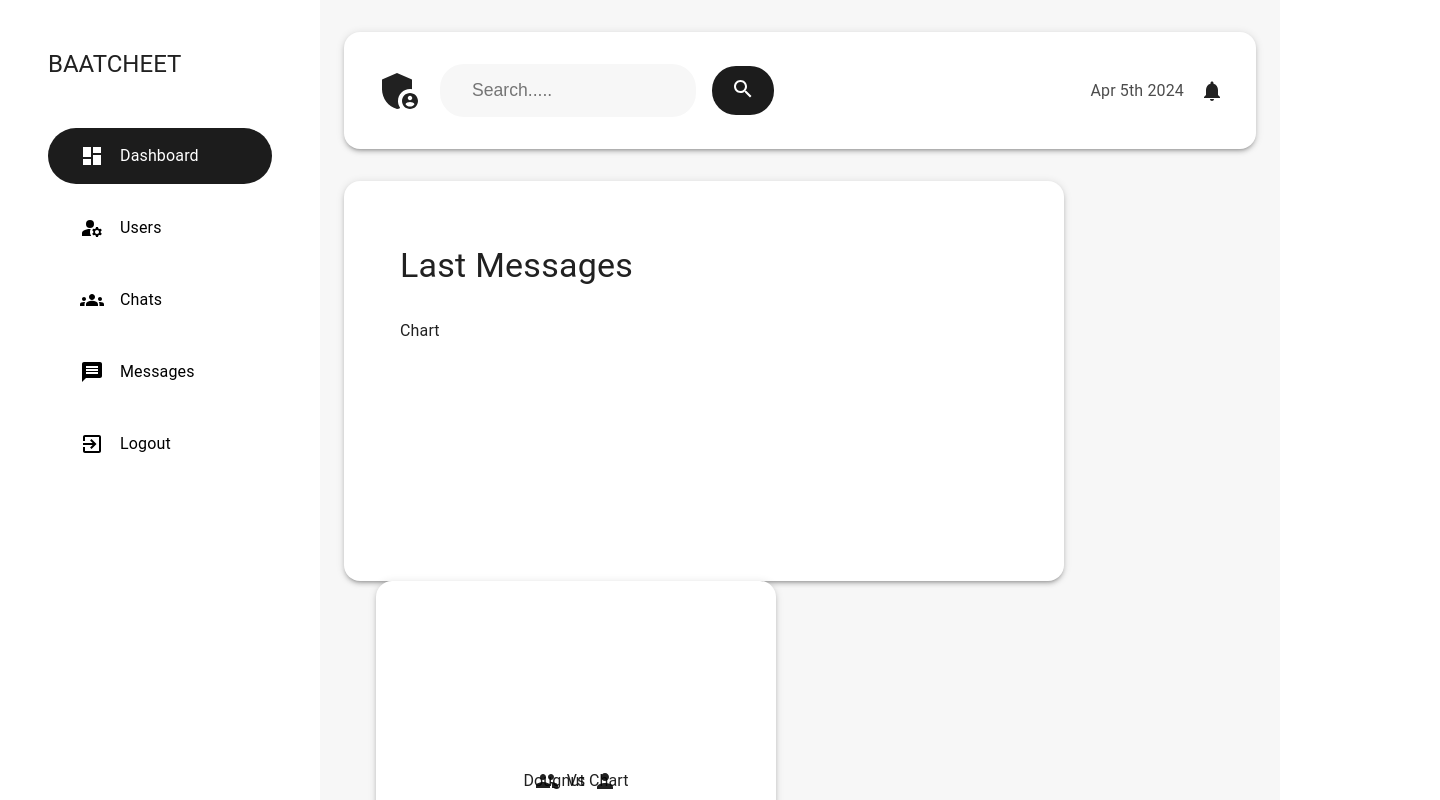
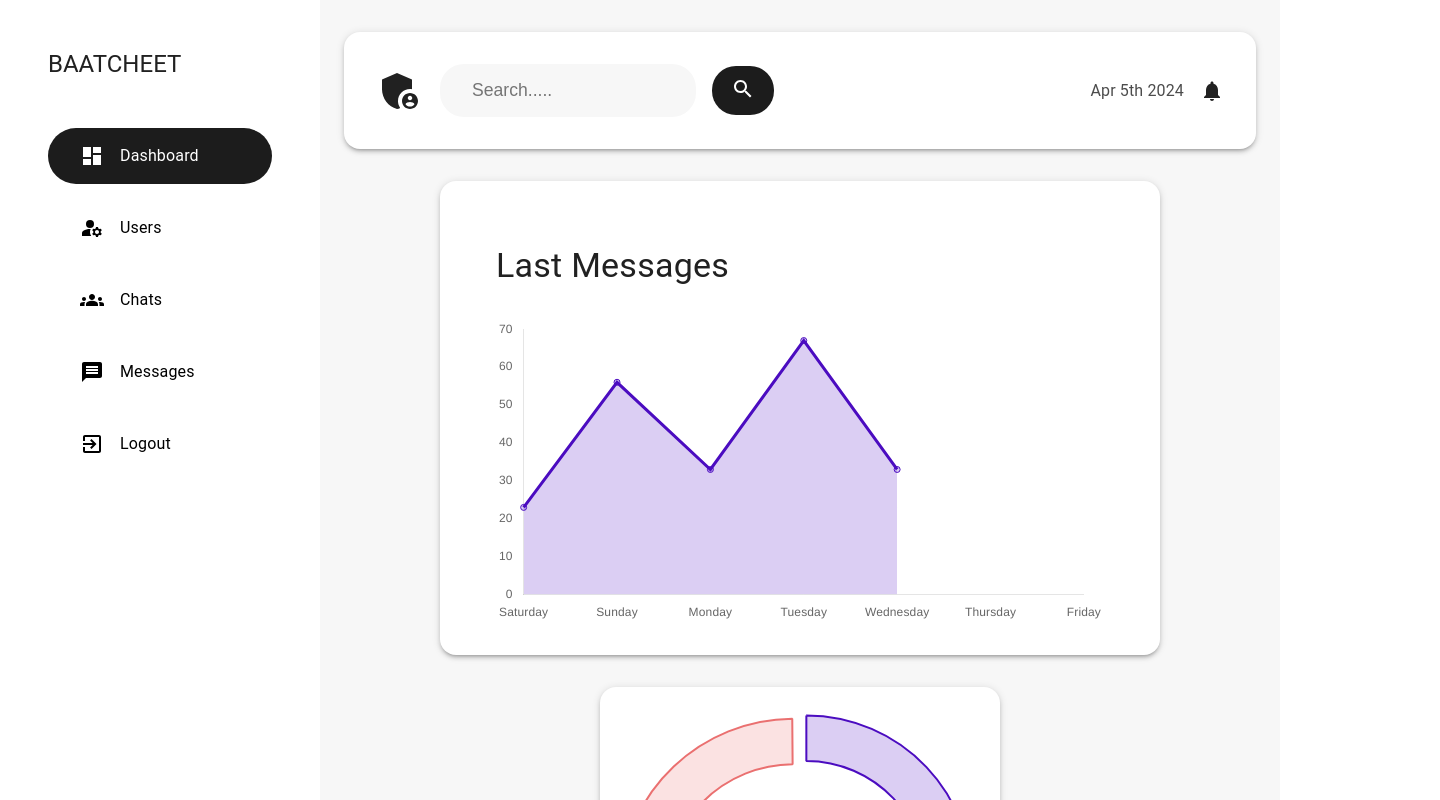
Before and after one commit to riteshK8055/Understanding_React, a React (Vite) app in the folder BaatCheet/client/: page /admin/dashboard in a window 1280 px wide. Shown: the top 800 px of the page, 1440 px wide, since content can reach past the window. Built offline with nearby package versions, Linux system fonts and the light colour scheme.

Commit message:
dashboard along with chart complete

```diff
--- /dev/null
+++ b/BaatCheet/client/src/components/specific/Chart.jsx
@@ -0,0 +1,121 @@
+import React from 'react';
+import {Line , Doughnut} from "react-chartjs-2";
+import {Chart as ChartJS , Tooltip, CategoryScale , Filler , LinearScale , PointElement , LineElement , ArcElement , Legend} from "chart.js";
+import { orange, orangeLight, purple, purpleLight } from '../../constants/color';
+import { getLast7Days } from '../../lib/features';
+
+
+ChartJS.register(
+    CategoryScale,
+    Tooltip,
+    Filler,
+    LinearScale ,
+    PointElement ,
+    LineElement ,
+    ArcElement ,
+    Legend,
+);
+
+const labels = getLast7Days();
+
+const LineChartOptions = {
+
+    responsive : true,
+    plugins : {
+
+        legend : {
+
+            display : false,
+        },
+
+        title : {
+
+            display : false,
+        },
+    },
+
+
+    scales : {
+
+        x : {
+
+           grid : {
+
+            display : false,
+           }
+        },
+
+        y : {
+
+            beginAtZero : true,
+            grid : {
+
+                display : false,
+            }
+
+        },
+    },
+};
+
+const LineChart = ({value = []}) => {
+
+    const data = {
+
+        labels,
+        datasets : [{
+
+            data : value,
+            label : "Revenue",
+            fill : true,
+            backgroundColor : purpleLight,
+            borderColor : purple,
+        },
+
+    ],
+    };
+
+  return (
+    <Line data ={data} options={LineChartOptions} />
+  )
+};
+
+
+const DoughnutChartOptions = {
+
+    responsive : true,
+    plugins : {
+
+        legend : {
+
+            display : false,
+        },
+    },
+
+    cutout : 120,
+};
+
+
+const DoughnutChart = ({value = [] , labels = []}) => {
+
+    const data = {
+
+        labels,
+        datasets : [{
+
+            data : value,
+            backgroundColor : [purpleLight ,orangeLight ],
+            hoverBackgroundColor : [purple , orange],
+            borderColor : [purple, orange],
+            offset : 35,
+        },
+
+    ],
+    };
+
+    return (
+
+        <Doughnut  style={{zIndex : 10}} data = {data} options={DoughnutChartOptions} />
+    )
+};
+
+export  {LineChart , DoughnutChart};
--- a/BaatCheet/client/src/constants/color.js
+++ b/BaatCheet/client/src/constants/color.js
@@ -3,3 +3,6 @@
 export const lightBlue = "#2694ab";
 export const matBlack = "#1c1c1c";
 export const bgGradient = "linear-gradient(rgb(255 225 209), rgb(249 159 159))"
+export const purple = "rgba(75 , 12 , 192, 1)";
+export const purpleLight = "rgba(75 , 12, 192 , 0.2)"
+export const orangeLight = "rgba(234 , 112 , 112 , 0.2)"
--- a/BaatCheet/client/src/lib/features.js
+++ b/BaatCheet/client/src/lib/features.js
@@ -1,3 +1,4 @@
+import moment from "moment";
 
 
 
@@ -24,7 +25,25 @@
 };
 
 
-export const transformImage = (url = "" , width= 100) => url ;
+ const transformImage = (url = "" , width= 100) => url ;
 
+const getLast7Days = () => {
 
-export {fileFormat};
+  const currentDate = moment();
+
+  const getLast7Days = [];
+
+  for(let i = 0 ; i< 7 ; i++) {
+
+    const dayDate = currentDate.clone().subtract(i , "days");
+
+    const dayName = dayDate.format("dddd");
+
+    getLast7Days.unshift(dayName)
+
+  }
+
+  return getLast7Days ;
+};
+
+export {fileFormat ,transformImage ,getLast7Days};
--- a/BaatCheet/client/src/pages/admin/Dashboard.jsx
+++ b/BaatCheet/client/src/pages/admin/Dashboard.jsx
@@ -15,6 +15,7 @@
   CurveButton,
 } from "../../components/styles/StyledComponent";
 import { matBlack } from "../../constants/color";
+import { DoughnutChart, LineChart } from "../../components/specific/Chart";
 
 const Dashboard = () => {
   const Appbar = (
@@ -64,9 +65,9 @@
       alignItems={"center"}
       margin={"2rem 0"}
     >
-      <Widget title={"Users"} value={34} Icon={<PersonIcon />}  />
-      <Widget title={"Chats"} value={3} Icon={<GroupIcon />}  />
-      <Widget title={"Messages"} value={453} Icon={<MessageIcon />}  />
+      <Widget title={"Users"} value={34} Icon={<PersonIcon />} />
+      <Widget title={"Chats"} value={3} Icon={<GroupIcon />} />
+      <Widget title={"Messages"} value={453} Icon={<MessageIcon />} />
     </Stack>
   );
 
@@ -75,7 +76,20 @@
       <Container component={"main"}>
         {Appbar}
 
-        <Stack direction={"row"} spacing={"2rem"} flexWrap={"wrap"}>
+        <Stack
+          direction={{
+            xs: "column",
+            lg: "row",
+          }}
+          flexWrap={"wrap"}
+          justifyContent={"center"}
+          alignItems={{
+            xs: "center",
+            lg: "stretch",
+          }}
+
+          sx={{gap: "2rem"}}
+        >
           <Paper
             elevation={3}
             sx={{
@@ -83,14 +97,13 @@
               borderRadius: "1rem",
               width: "100%",
               maxWidth: "45rem",
-              height : "25rem",
             }}
           >
             <Typography variant={"h4"} margin={"2rem 0"}>
               Last Messages
             </Typography>
 
-            {"Chart"}
+            <LineChart value={[23, 56, 33, 67, 33]} />
           </Paper>
 
           <Paper
@@ -103,10 +116,12 @@
               alignItems: "center",
               width: "100%",
               maxWidth: "25rem",
-              height : "25rem"
             }}
           >
-            {"Dougnut Chart"}
+            <DoughnutChart
+              labels={["single Chat", "group chats"]}
+              value={[23, 66]}
+            />
 
             <Stack
               position={"absolute"}
@@ -130,39 +145,37 @@
   );
 };
 
-
-const Widget = ({title , value , Icon}) =>
-
+const Widget = ({ title, value, Icon }) => (
   <Paper
-
     elevation={3}
     sx={{
-    padding:"2rem",
+      padding: "2rem",
       margin: "2rem 0",
-    borderRadius : "1.5rem",
-    width : "20rem",
+      borderRadius: "1.5rem",
+      width: "20rem",
     }}
   >
-
     <Stack alignItems={"center"} spacing={"1rem"}>
       <Typography
         sx={{
-        color : "rgba(0,0,0,0.7)",
-        borderRadius : "50%",
-        border : `5px solid ${matBlack}`,
-        width : "5rem",
-        height : "5rem",
-        display : "flex",
-        justifyContent : "center",
-        alignItems : "center",
+          color: "rgba(0,0,0,0.7)",
+          borderRadius: "50%",
+          border: `5px solid ${matBlack}`,
+          width: "5rem",
+          height: "5rem",
+          display: "flex",
+          justifyContent: "center",
+          alignItems: "center",
         }}
-      >{value}</Typography>
+      >
+        {value}
+      </Typography>
       <Stack direction={"row"} spacing={"1rem"} alignSelf={"center"}>
         {Icon}
         <Typography>{title}</Typography>
       </Stack>
     </Stack>
-
   </Paper>
+);
 
 export default Dashboard;
```
Lines whose indentation alone changed are shown as unchanged.
